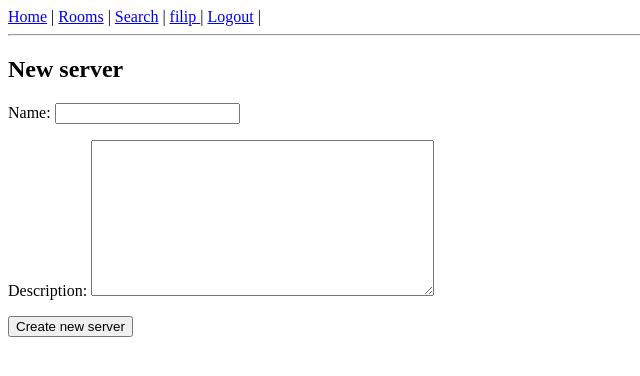
After one commit to filipzmija1/MyChat, a Django app: page /create-server/ in a window 1280 px wide. The commit adds this page. Shown: the top 376 px of the page, without its empty margins (0-640 px from the left). Run offline with Django 4.2, Linux system fonts and the light colour scheme; a user stored in the database is signed in.

Commit message:
server create view with permissions and groups

```diff
--- a/mychat/mychat/urls.py
+++ b/mychat/mychat/urls.py
@@ -45,5 +45,8 @@ urlpatterns = [
     path('rank-change/room/<uuid:pk>/user/<slug:username>/group/<slug:name>', vchat.UserRankEdit.as_view(), name='user_rank_change'),
     path('room/<uuid:pk>/users', vchat.RoomUsersList.as_view(), name='room_users_list'),
     path('messages/<uuid:pk>', vchat.MessageEdit.as_view(), name='message_edit'),
+    path('create-server/', vchat.CreateServer.as_view(), name='create_server'),
+    path('server_details/<uuid:pk>', vchat.ServerDetails.as_view(), name='server_detail'),
+    path('server-initial/<uuid:pk>', vchat.GiveInitialPermissions.as_view(), name='server_initial'),
 
 ]
--- a/mychat/templates/viperchat/base.html
+++ b/mychat/templates/viperchat/base.html
@@ -24,7 +24,7 @@
     <hr>
     {% block content %}
         <h1>{{ welcome }} </h1>
-        <a href="{% url 'create_room' %}">Create your own room</a>
+        <a href="{% url 'create_server' %}">Create your own server</a>
     {% endblock %}
 </body>
 </html>
--- /dev/null
+++ b/mychat/templates/viperchat/server_form.html
@@ -0,0 +1,12 @@
+{% extends 'viperchat/base.html' %}
+
+{% block title %}Server creator{% endblock %}
+
+{% block content %}
+<h2>New server</h2>
+<form action="" method="POST">
+    {% csrf_token %}
+    {{ form.as_p }}
+    <input type="submit" value="Create new server">
+</form>
+{% endblock %}
--- a/mychat/viperchat/models.py
+++ b/mychat/viperchat/models.py
@@ -32,9 +32,14 @@ class Server(models.Model):
         editable=False
     )
     name = models.CharField(max_length=155, unique=True)
+    description = models.TextField(null=True, blank=True)
     creator = models.ForeignKey(User, on_delete=models.CASCADE, related_name='server_creator')
     users = models.ManyToManyField(User, blank=True)
     permission_settings = models.OneToOneField(ServerPermissionSettings, on_delete=models.CASCADE, null=True, blank=True)
+    is_private = models.BooleanField(default=True)
+
+    def __str__(self):
+        return self.name
 
 
 class Room(models.Model):
@@ -44,10 +49,9 @@ class Room(models.Model):
         primary_key=True,
         editable=False
     )
-    name = models.CharField(max_length=155, unique=True)
+    name = models.CharField(max_length=155)
     description = models.TextField(blank=True, null=True)
     users = models.ManyToManyField(User, blank=True)
-    creator = models.ForeignKey(User, on_delete=models.CASCADE, related_name='creator')
     is_private = models.BooleanField(default=False)
     server = models.ForeignKey(Server, on_delete=models.CASCADE)
 
--- a/mychat/viperchat/views.py
+++ b/mychat/viperchat/views.py
@@ -19,7 +19,7 @@ from django.contrib import messages
 from django.contrib.auth.models import Group, Permission
 from django.utils import timezone
 
-from .models import Room, Notification, FriendRequest, RoomInvite, Message, ServerPermissionSettings
+from .models import Room, Notification, FriendRequest, RoomInvite, Message, ServerPermissionSettings, Server
 from .forms import ResetPasswordForm, SearchForm, RoomManagementForm, SendMessageForm, ServerPermissionsForm
 from .permissions import *
 
@@ -36,6 +36,75 @@ class HomePage(View):
             'welcome': 'Welcome to great chat',
         }
         return render(request, self.template_name, context)
+
+
+class CreateServer(LoginRequiredMixin, CreateView):
+    model = Server
+    fields = ['name', 'description']
+
+    def form_valid(self, form):
+        form.instance.creator = self.request.user
+        permission_settings = ServerPermissionSettings.objects.create()
+        form.instance.permission_settings = permission_settings
+        server = form.save()
+        server.users.add(self.request.user)
+        return super().form_valid(form)
+
+    def get_success_url(self):
+        return reverse('server_initial', kwargs={'pk': self.object.pk})
+
+
+class GiveInitialPermissions(LoginRequiredMixin, CreateView):
+    """Creates one room(general), server groups and gives them default permissions"""
+    model = Room
+    fields = []
+
+    def get_object(self):
+        server_id = self.kwargs['pk']
+        server = Server.objects.get(id=server_id)
+        if self.request.user == server.creator:
+            return server
+        else:
+            raise PermissionDenied
+
+    def get(self, request, *args, **kwargs):
+        server = self.get_object()
+        room = Room.objects.create(name='general', server=server)
+        room.users.add(self.request.user)
+        # Create server groups
+        server_owners, created = Group.objects.get_or_create(name=f'{server.name}_owners')
+        server_masters, is_created = Group.objects.get_or_create(name=f'{server.name}_masters')
+        server_moderators, status = Group.objects.get_or_create(name=f'{server.name}_moderators')
+        server_members, created = Group.objects.get_or_create(name=f'{server.name}_members')
+
+        server_owners.user_set.add(self.request.user)
+        # Give initial permissions to moderators
+        add_delete_message_permission(server_moderators)
+        add_delete_user_from_group_permission(server_moderators)
+        add_send_invitation_permission(server_moderators)
+        # Give initial permissions to members
+        add_send_invitation_permission(server_members)
+        # Give initial permissions to masters
+        add_delete_message_permission(server_masters)
+        add_delete_user_from_group_permission(server_masters)
+        add_send_invitation_permission(server_masters)
+        # Give initial permissions to owners
+        add_delete_message_permission(server_owners)
+        add_delete_user_from_group_permission(server_owners)
+        add_send_invitation_permission(server_owners)
+        return redirect(reverse('server_detail', kwargs={'pk': server.pk}))
+
+
+class ServerDetails(LoginRequiredMixin, DetailView):
+    model = Server
+    context_object_name = 'server'
+    template_name = 'viperchat/server_detail.html'
+
+    def get_queryset(self):
+        server_id = self.kwargs['pk']
+        server = Server.objects.get(id=server_id)
+        if self.request.user in server.users.all():
+            return super().get_queryset()
 
 
 class CreateRoom(LoginRequiredMixin, CreateView):
```
Also changed, not shown: mychat/templates/viperchat/server_detail.html (added, +11 -0 lines), mychat/db.sqlite3, mychat/viperchat/migrations/0002_server_description.py (added), mychat/viperchat/migrations/0003_remove_room_creator.py (added), mychat/viperchat/migrations/0004_alter_room_name.py (added), mychat/viperchat/migrations/0005_server_is_private.py (added).
